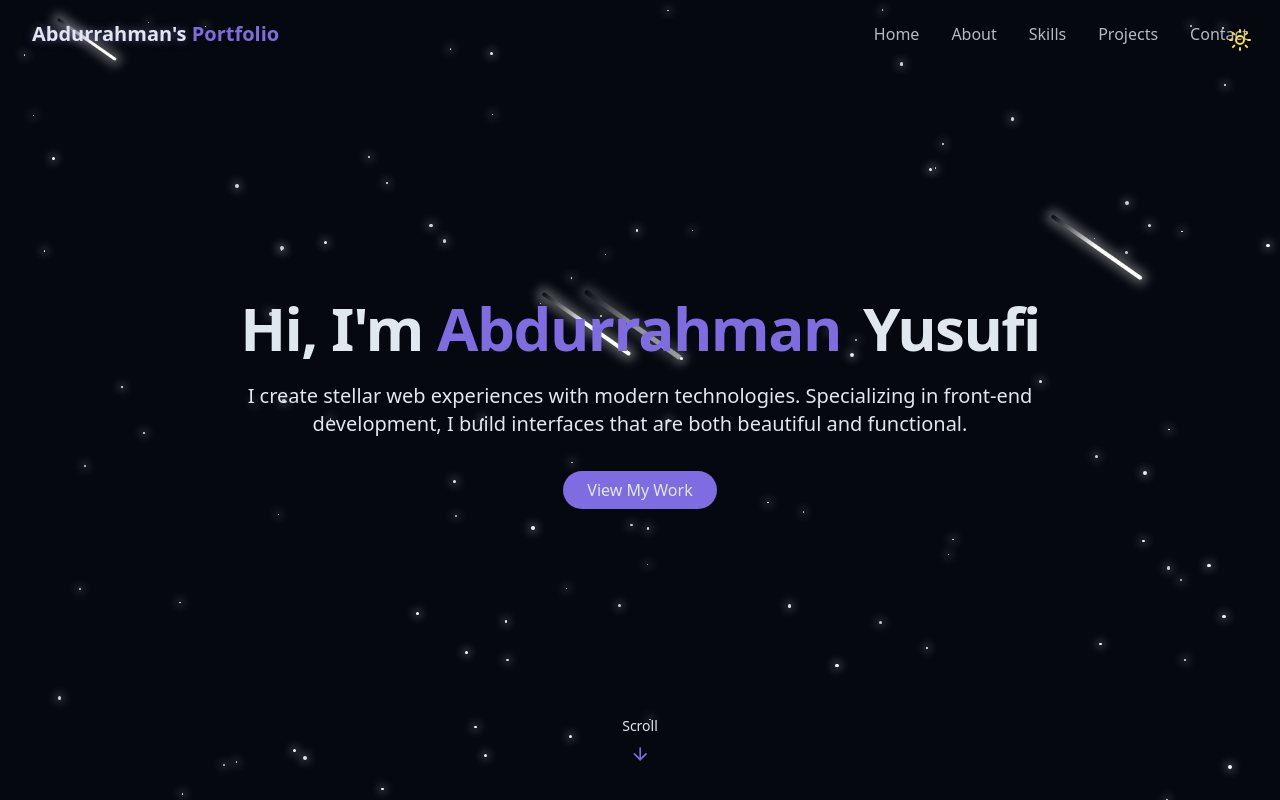
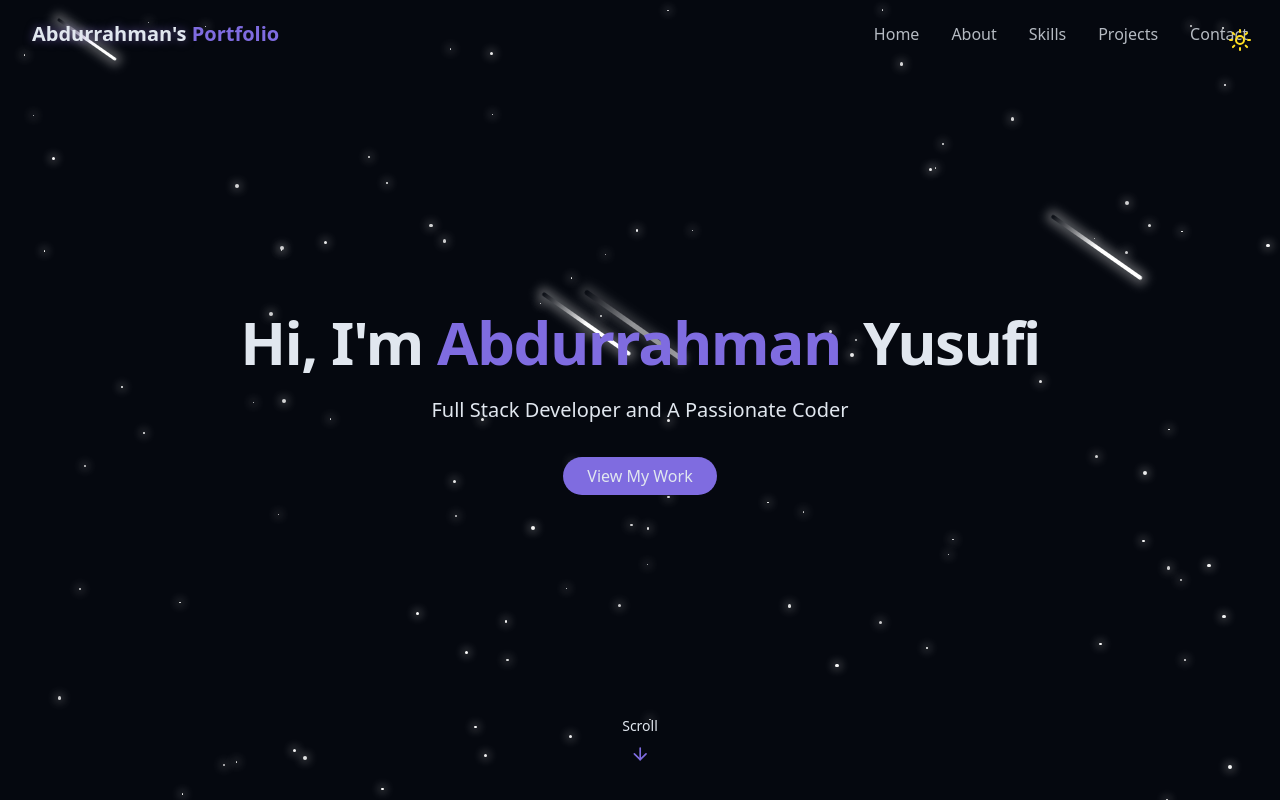
Before and after one commit to ab-yusufi/ab-portfolio, a React (Vite) app: page / in a window 1280 px wide. Shown: the top 800 px of the page. Built offline with nearby package versions, Linux system fonts and the light colour scheme.

Commit message:
Update HeroSection.jsx

```diff
--- a/src/components/HeroSection.jsx
+++ b/src/components/HeroSection.jsx
@@ -21,9 +21,7 @@ export const HeroSection = () => {
           </h1>
 
           <p className="text-lg md:text-xl text-muted-foreground max-2-2xl mx-auto opacity-0 animate-fade-in-delay-3">
-            I create stellar web experiences with modern technologies.
-            Specializing in front-end development, I build interfaces that are
-            both beautiful and functional.
+            Full Stack Developer and A Passionate Coder
           </p>
 
           <div className="pt-4 opacity-0 animate-fade-in-delay-4">
```
